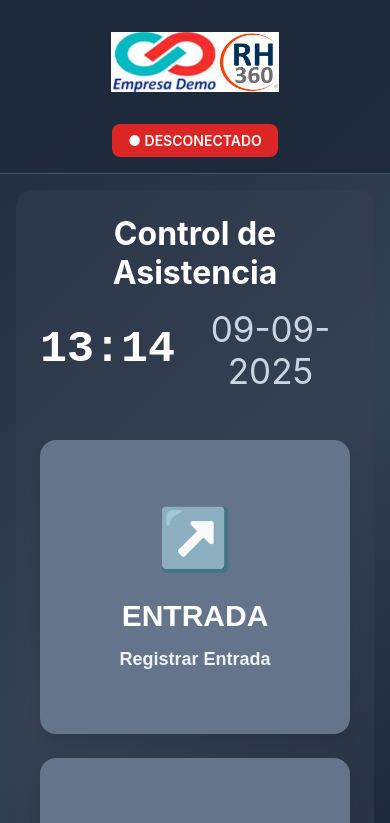
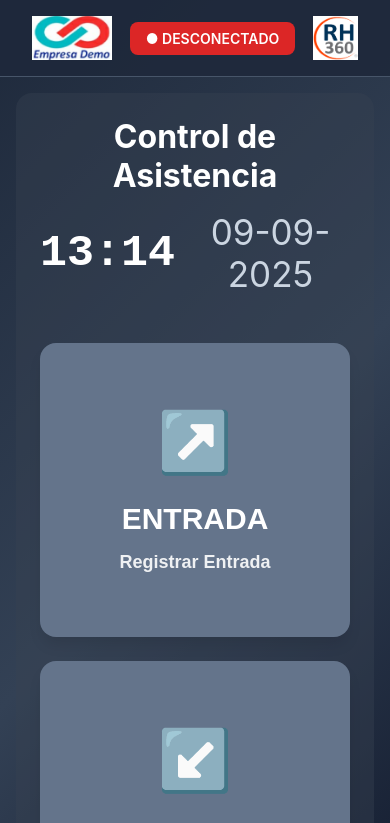
Before and after one commit to fabian123z3/desarrollobackyfrontweb, a React (Vite) app in the folder rh360-frontend-appweb/: page / in a window 390 px wide. Shown: the top 823 px of the page. Built offline with nearby package versions, Linux system fonts and the light colour scheme; no server answers.

Commit message:
Fix header layout distribution

```diff
--- a/rh360-frontend-appweb/src/App.jsx
+++ b/rh360-frontend-appweb/src/App.jsx
@@ -255,28 +255,25 @@ const App = () => {
         {/* Header corporativo */}
         <div className="header">
             <div className="header-container">
-                    <div className="header-content">
-                        <div className="header-container" style={{ display: 'flex', justifyContent: 'space-between', alignItems: 'center' }}>
+                <div className="header-content-distributed">
                     {/* Logo izquierda */}
-    <div className="logo-left">
+                    <div className="header-left">
                         <img src={logo} width="108px" alt="Logo de la empresa" />
                     </div>
 
-    {/* Logo derecha */}
-    <div className="logo-right">
-        <img src={logorh360} width="60px" alt="Logo RH360" />
-    </div>
-</div>
-
-                        <div className="header-right">
+                    {/* Sistema activo al centro */}
+                    <div className="header-center">
                         <div className={`status-badge ${systemStatus === 'online' ? 'status-online' :
                             systemStatus === 'offline' ? 'status-offline' : 'status-checking'
                             }`}>
                             {systemStatus === 'online' ? '● SISTEMA ACTIVO' :
                                 systemStatus === 'offline' ? '● DESCONECTADO' : '● VERIFICANDO'}
                         </div>
+                    </div>
 
-
+                    {/* Logo derecha */}
+                    <div className="header-right">
+                        <img src={logorh360} width="60px" alt="Logo RH360" />
                     </div>
                 </div>
             </div>
@@ -284,7 +281,6 @@ const App = () => {
 
         {/* Contenido principal */}
         <div className="main-container">
-
             {/* Área principal de interacción */}
             <div className="main-area">
                 <div className="content-container">
@@ -293,7 +289,6 @@ const App = () => {
                         <div className="main-view">
                             <div className="main-card">
                                 <div className="main-header">
-
                                     <h2 className="main-title">
                                         Control de Asistencia
                                     </h2>
@@ -481,7 +476,6 @@ const App = () => {
                             <div className="modal-confidence">
                                 Confianza: {recognizedPerson.confidence}
                             </div>
-
                         </div>
 
                         {recognizedPerson.isDuplicate && (
@@ -516,7 +510,6 @@ const App = () => {
             </div>
         )}
     </div>
-    );
-};
+)};
 
 export default App;
--- a/rh360-frontend-appweb/src/index.css
+++ b/rh360-frontend-appweb/src/index.css
@@ -725,3 +725,44 @@ body {
     margin: 1rem;
   }
 }
+.header-content-distributed {
+  display: flex;
+  align-items: center;
+  justify-content: space-between;
+  width: 100%;
+}
+
+.header-left {
+  display: flex;
+  align-items: center;
+  flex: 0 0 auto;
+}
+
+.header-center {
+  display: flex;
+  align-items: center;
+  justify-content: center;
+  flex: 1;
+}
+
+.header-right {
+  display: flex;
+  align-items: center;
+  flex: 0 0 auto;
+}
+
+/* Responsive para móviles */
+@media (max-width: 768px) {
+  .header-content-distributed {
+    flex-direction: row;
+    gap: 1rem;
+  }
+
+  .header-left img {
+    width: 80px;
+  }
+
+  .header-right img {
+    width: 45px;
+  }
+}
```
Lines whose indentation alone changed are shown as unchanged.
